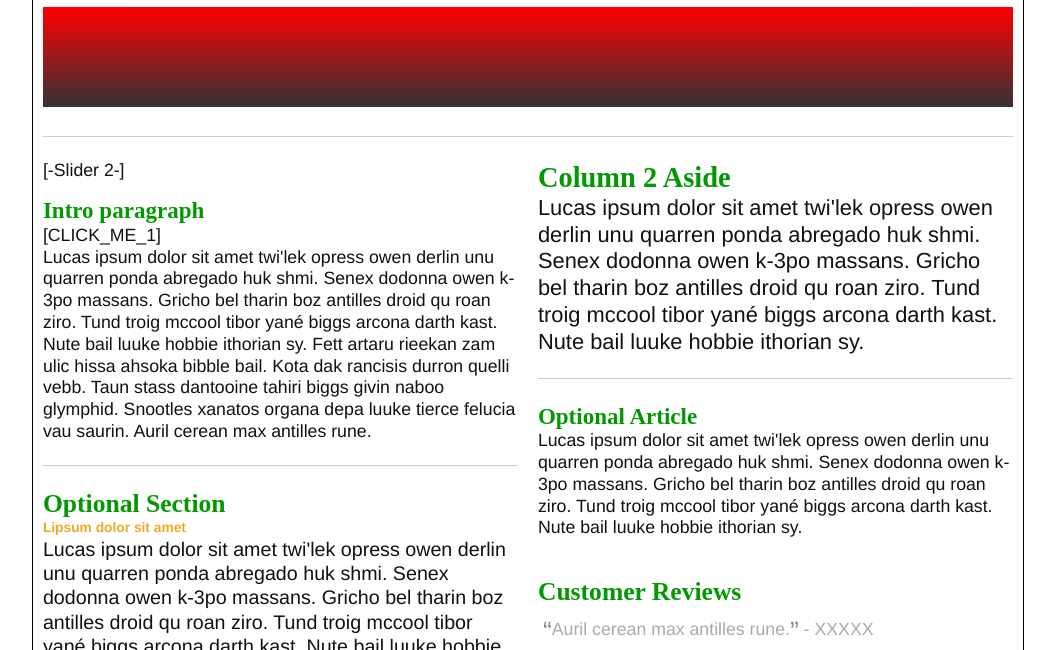
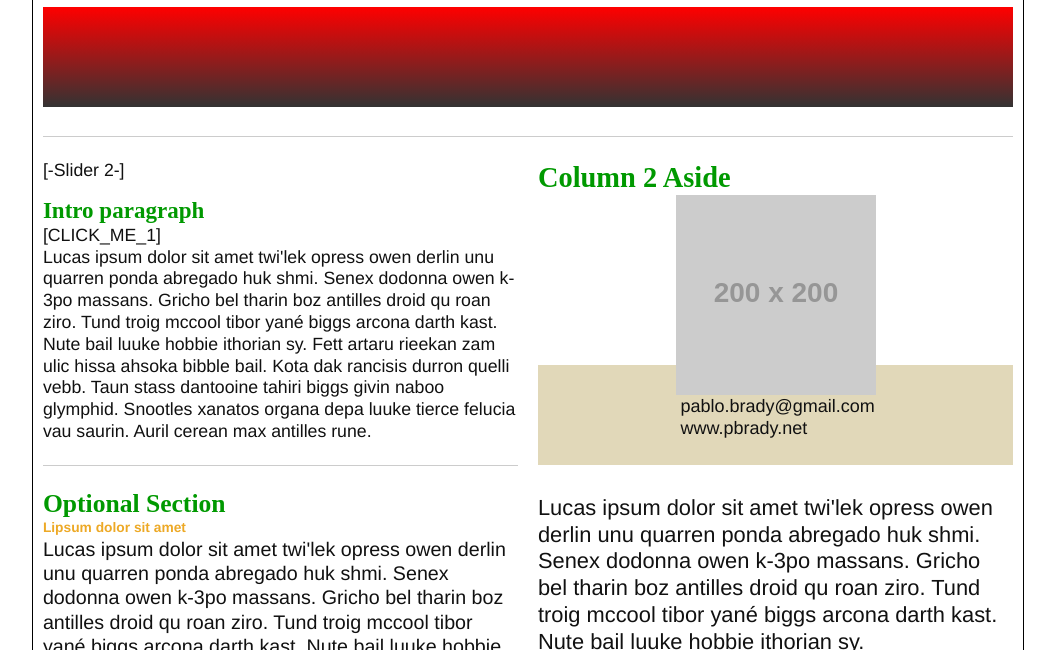
Before and after one commit to pablobrady/ThreeSliders, a website: page public/index.html in a window 1280 px wide. Shown: the part 112-762 px from the top of the page, without its empty margins (113-1168 px from the left). Drawn offline with nearby package versions, Linux system fonts and the light colour scheme; files that its build step writes are made by us from their sources; placeholder pictures from the web are drawn by us; a web font is replaced by a local one.

Commit message:
Z-index practive.

```diff
--- a/Sass/main.scss
+++ b/Sass/main.scss
@@ -166,6 +166,8 @@ table.altTable tr:nth-child(odd)  {
 }
 */
 
+/* PLAYGROUND CSS */
+
 .sliderBox {
   color: $c_blk;
   font-size:24px;
@@ -179,3 +181,33 @@ table.altTable tr:nth-child(odd)  {
   width: 100%;
   min-width:320px;
 }
+
+
+
+IMG.userProfileImage {
+  display: block;
+  margin-left: auto;
+  margin-right: auto;
+  z-index: 0;
+}
+
+.userProfile {
+  display: inline-block;
+  position: relative;
+  z-index: -10;
+  top:-30px;
+  border: none;
+  height: 100px;
+  margin:  0;
+  padding: 0;
+  width: 100%;
+  background-color: $c1;
+  .textContent {
+    font-size:18px;
+    display: block;
+    margin-left: auto;
+    margin-right: auto;
+    width: 40%;
+    padding-top: 30px;
+  }
+}
--- a/public/index.html
+++ b/public/index.html
@@ -59,6 +59,15 @@
     <section class="contentCol2">
       <aside id="hoursAside">
         <h2>Column 2 Aside</h2>
+
+
+        <img class="userProfileImage" src="http://placehold.it/200x200/aadddd/ddddaa" alt="User Profile Image">
+        <div class="userProfile">
+          <p class="textContent">
+            pablo.brady@gmail.com<br>www.pbrady.net
+          </p>
+        </div>
+
         Lucas ipsum dolor sit amet twi'lek opress owen derlin unu quarren ponda abregado huk shmi. Senex dodonna owen k-3po massans. Gricho bel tharin boz antilles droid qu roan ziro. Tund troig mccool tibor yané biggs arcona darth kast. Nute bail luuke hobbie ithorian sy.
       </aside><!-- hoursAside -->
       <hr>
```
